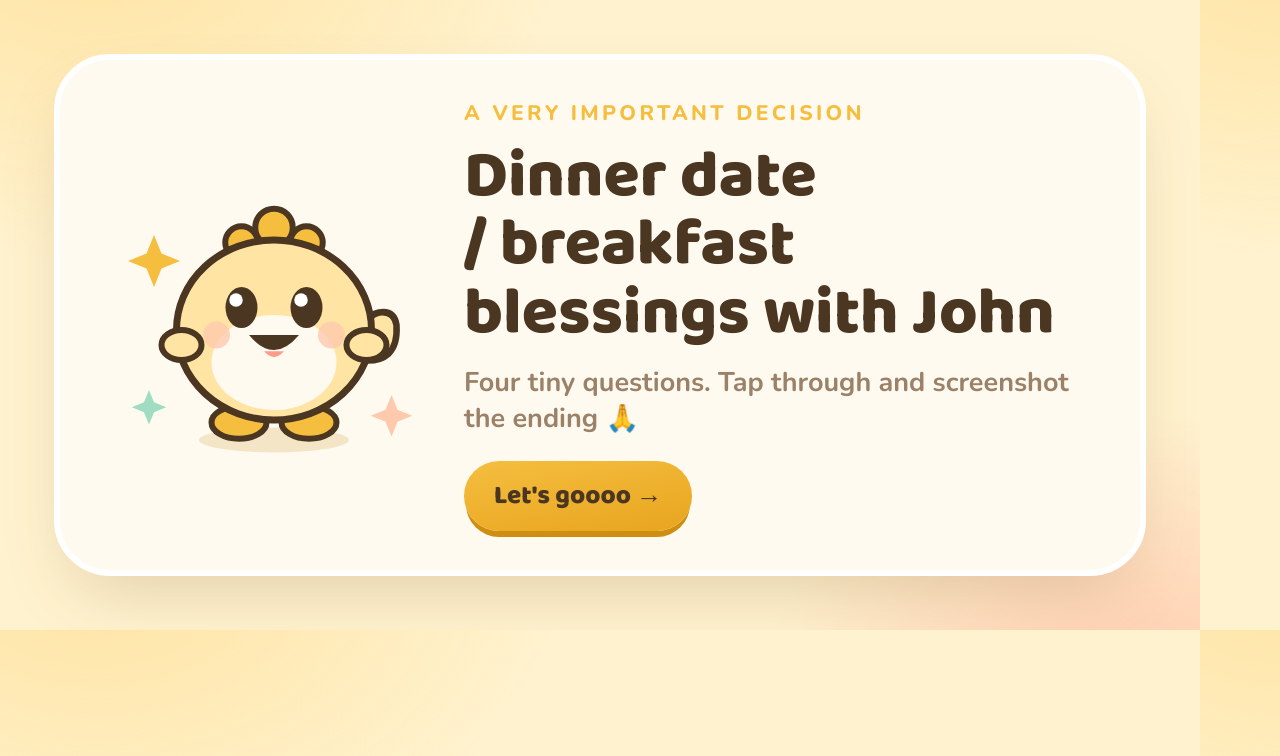
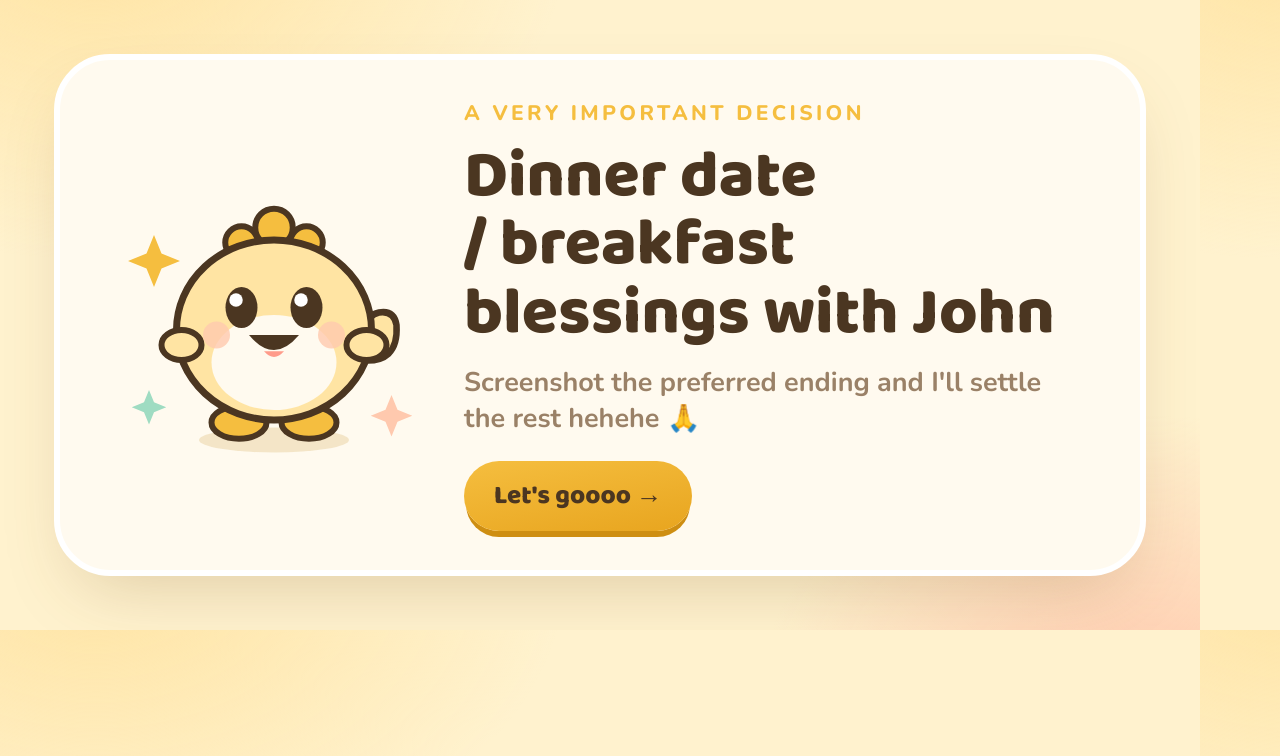
Before and after one commit to wongtrjohn/meal-picker, a plain HTML site: page og-source.html in a window 1280 px wide. Drawn offline with nearby package versions, Linux system fonts and the light colour scheme.

Commit message:
Reword the link preview description
Co-Authored-By: Claude Opus 5 <noreply@anthropic.com>

```diff
--- a/og-source.html
+++ b/og-source.html
@@ -66,7 +66,7 @@
     <div class="words">
       <div class="eyebrow">A very important decision</div>
       <h1>Dinner date / breakfast blessings with John</h1>
-      <p>Four tiny questions. Tap through and screenshot the ending 🙏</p>
+      <p>Screenshot the preferred ending and I'll settle the rest hehehe 🙏</p>
       <div class="pill">Let's goooo →</div>
     </div>
   </div>
```
Also changed, not shown: index.html (+2 -2 lines), preview.jpg.
